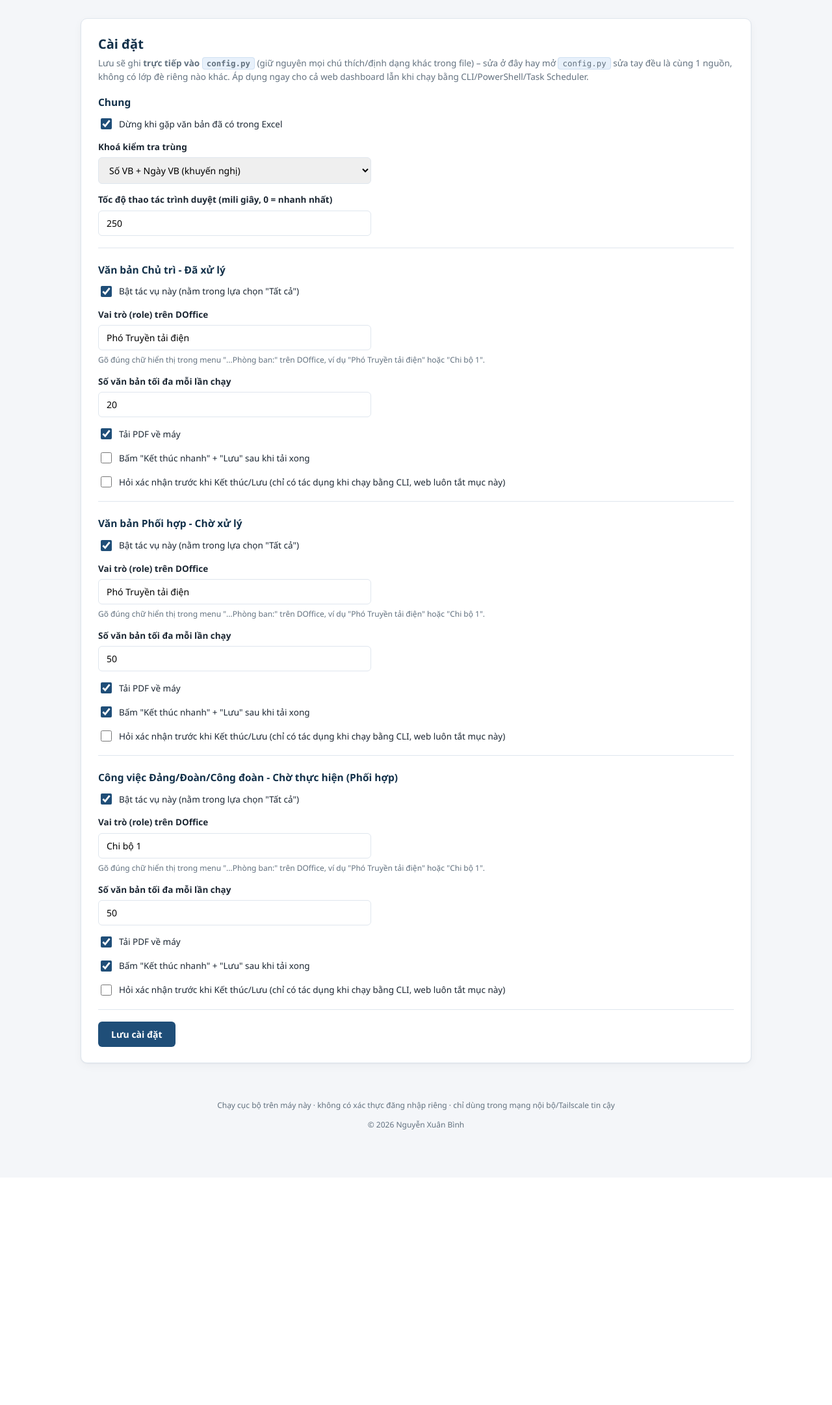
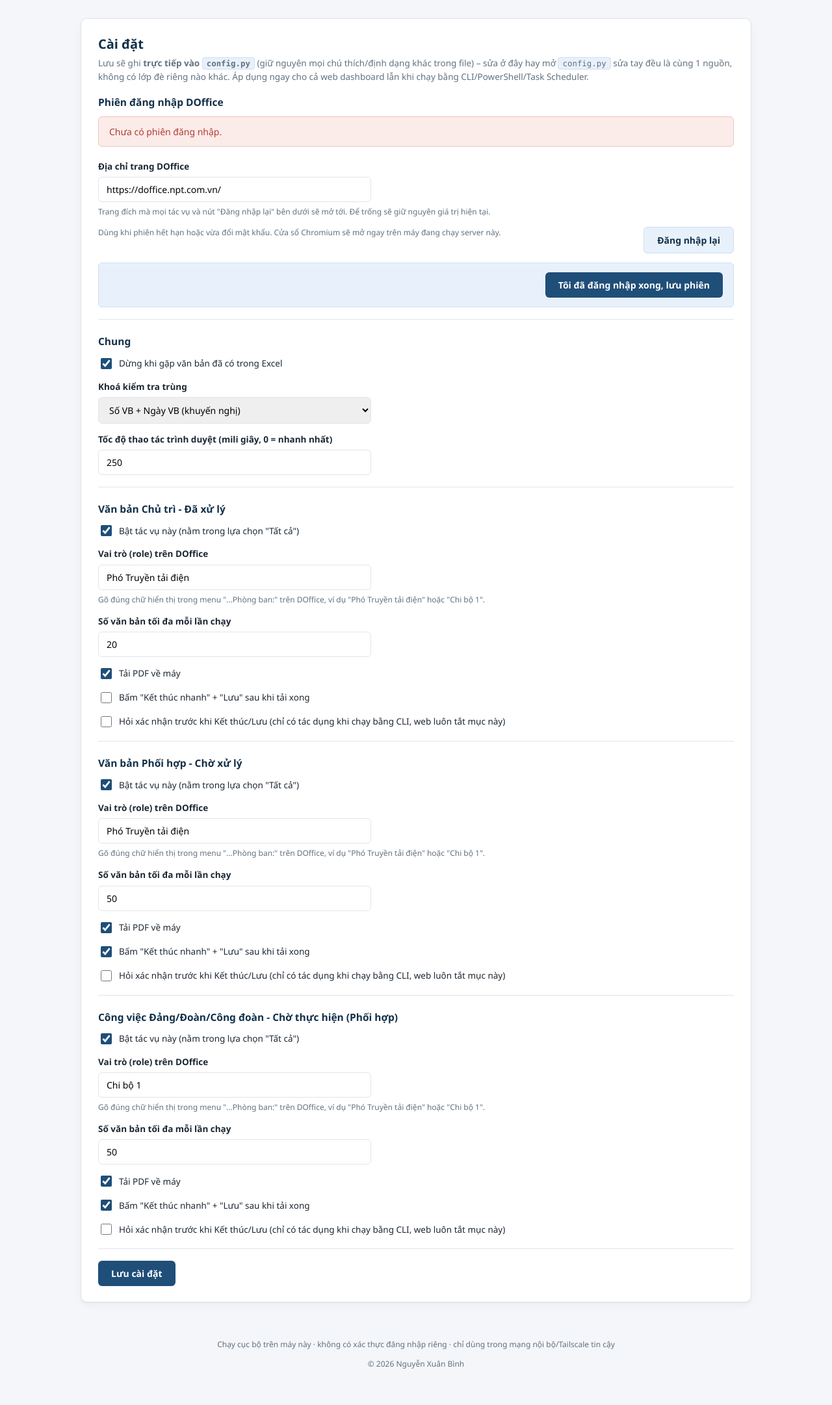
Before and after one commit to zerokiem/DO_Auto, a Flask app: page /settings in a window 1280 px wide. Shown: the part 77-2239 px from the top of the page at 65% size. Before the commit the page ends 1815 px from the top, so only its background shows below. Run offline with Flask 3, Linux system fonts and the light colour scheme.

Commit message:
web_v2_login_tab

```diff
--- a/do_auto/settings_store.py
+++ b/do_auto/settings_store.py
@@ -35,6 +35,7 @@
 
 # Cac bien chung duoc phep sua tu web: {ten_bien_trong_config.py: ham_render}.
 COMMON_FIELD_RENDER = {
+    "DOFFICE_URL": lambda v: json.dumps(str(v), ensure_ascii=False),
     "STOP_WHEN_DUPLICATE_FOUND": lambda v: "True" if v else "False",
     "DUPLICATE_CHECK_MODE": lambda v: json.dumps(str(v), ensure_ascii=False),
     "SLOW_MO_MS": lambda v: str(int(v)),
--- a/webapp/app.py
+++ b/webapp/app.py
@@ -234,10 +234,13 @@
 @app.route("/settings", methods=["GET", "POST"])
 def settings_page():
     if request.method == "POST":
+        doffice_url = request.form.get("doffice_url", "").strip()
         common_updates = {
             "STOP_WHEN_DUPLICATE_FOUND": request.form.get("stop_when_duplicate_found") == "on",
             "DUPLICATE_CHECK_MODE": request.form.get("duplicate_check_mode", base_config.DUPLICATE_CHECK_MODE),
         }
+        if doffice_url:
+            common_updates["DOFFICE_URL"] = doffice_url
         try:
             common_updates["SLOW_MO_MS"] = int(request.form.get("slow_mo_ms", base_config.SLOW_MO_MS))
         except (TypeError, ValueError):
@@ -274,13 +277,22 @@
     effective_cfg = settings_store.build_effective_config(base_config)
     tasks = _ordered_tasks(effective_cfg)
     common = {
+        "DOFFICE_URL": effective_cfg.DOFFICE_URL,
         "STOP_WHEN_DUPLICATE_FOUND": effective_cfg.STOP_WHEN_DUPLICATE_FOUND,
         "DUPLICATE_CHECK_MODE": effective_cfg.DUPLICATE_CHECK_MODE,
         "SLOW_MO_MS": effective_cfg.SLOW_MO_MS,
     }
     saved = request.args.get("saved") == "1"
     error = request.args.get("error")
-    return render_template("settings.html", tasks=tasks, common=common, saved=saved, error=error)
+    return render_template(
+        "settings.html",
+        tasks=tasks,
+        common=common,
+        saved=saved,
+        error=error,
+        auth=_auth_state_info(effective_cfg),
+        login_status=login_manager.status(),
+    )
 
 
 @app.route("/scheduler", methods=["GET", "POST"])
--- a/webapp/templates/settings.html
+++ b/webapp/templates/settings.html
@@ -15,6 +15,37 @@
   {% endif %}
 
   <form method="post" class="settings-form">
+    <h2 class="section-title" id="login">Phiên đăng nhập DOffice</h2>
+
+    {% if not auth.exists %}
+    <div class="banner banner-danger">Chưa có phiên đăng nhập.</div>
+    {% elif auth.age_days is not none and auth.age_days > 7 %}
+    <div class="banner banner-warning">Phiên đăng nhập đã lưu {{ auth.age_days }} ngày trước &ndash; nếu tác vụ bị đưa về màn hình đăng nhập, đăng nhập lại bên dưới.</div>
+    {% else %}
+    <div class="banner banner-success">Phiên đăng nhập còn dùng được (lưu {{ auth.age_days }} ngày trước).</div>
+    {% endif %}
+
+    <div class="field-row">
+      <label for="doffice_url">Địa chỉ trang DOffice</label>
+      <input type="text" name="doffice_url" id="doffice_url" value="{{ common.DOFFICE_URL }}" placeholder="https://doffice.npt.com.vn/">
+      <p class="field-hint">Trang đích mà mọi tác vụ và nút "Đăng nhập lại" bên dưới sẽ mở tới. Để trống sẽ giữ nguyên giá trị hiện tại.</p>
+    </div>
+
+    <div class="field-row">
+      <div class="panel-head-row">
+        <p class="field-hint" style="margin: 0;">Dùng khi phiên hết hạn hoặc vừa đổi mật khẩu. Cửa sổ Chromium sẽ mở ngay trên máy đang chạy server này.</p>
+        <button type="button" id="login-start-btn" class="btn btn-secondary" {{ 'disabled' if login_status.is_active else '' }}>
+          Đăng nhập lại
+        </button>
+      </div>
+      <div id="login-status-box" class="login-status" {{ '' if login_status.is_active else 'hidden' }}>
+        <p id="login-status-message">{{ login_status.message }}</p>
+        <button type="button" id="login-confirm-btn" class="btn btn-primary">Tôi đã đăng nhập xong, lưu phiên</button>
+      </div>
+    </div>
+
+    <hr class="divider">
+
     <h2 class="section-title">Chung</h2>
     <div class="field-row">
       <label class="switch">
@@ -79,3 +110,10 @@
   </form>
 </section>
 {% endblock %}
+
+{% block scripts %}
+<script>
+  window.__INITIAL_LOGIN_STATUS__ = {{ login_status | tojson }};
+</script>
+<script src="{{ url_for('static', filename='app.js') }}"></script>
+{% endblock %}
```
Also changed, not shown: webapp/templates/dashboard.html (+2 -19 lines).
